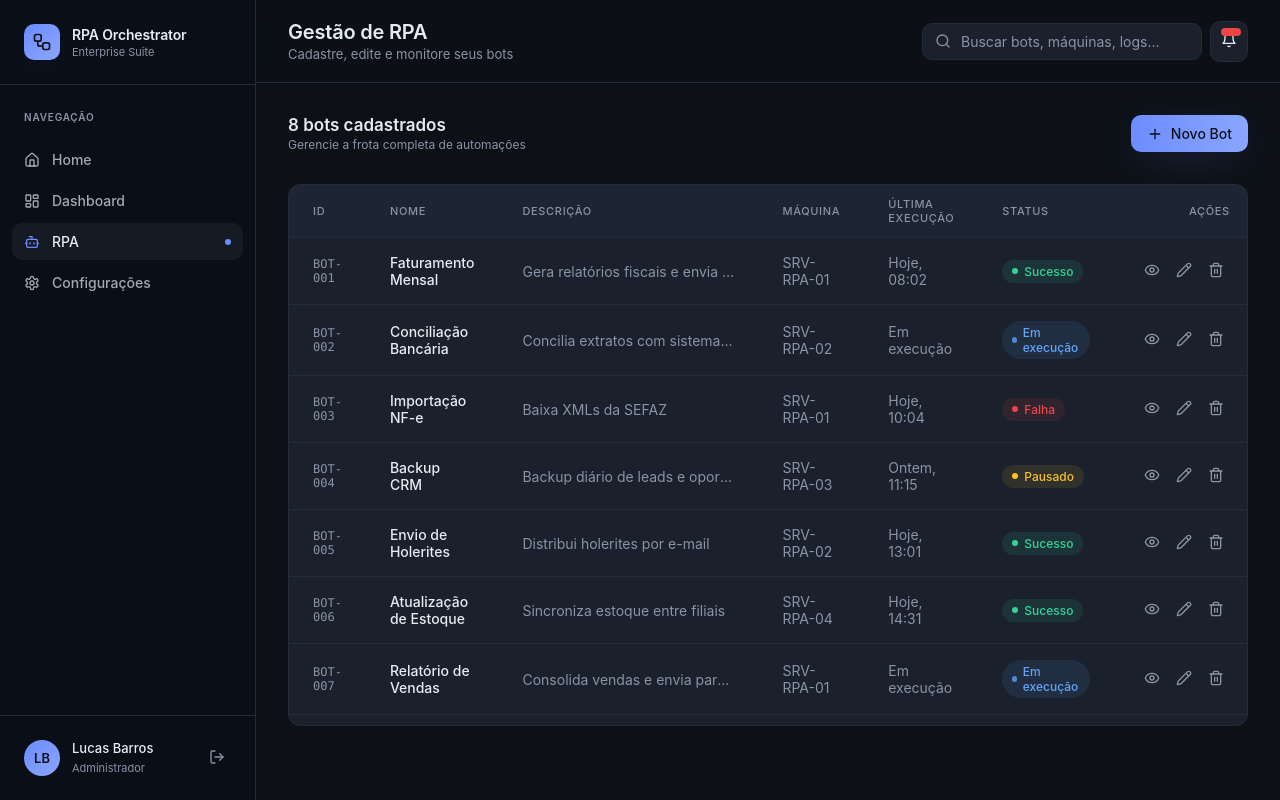
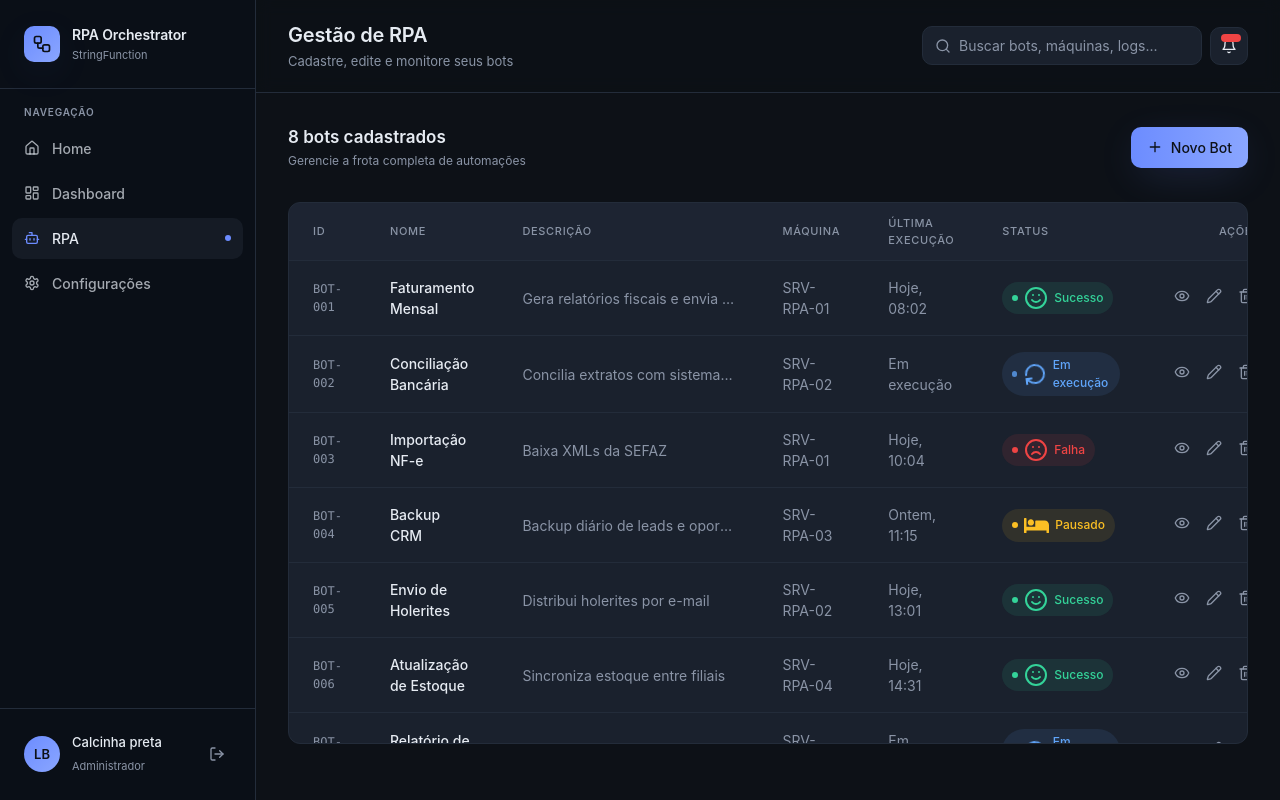
Before and after one commit to StringFunction/sistema_orquestrador, a React (Vite) app: page /rpa in a window 1280 px wide. Built offline with nearby package versions, Linux system fonts and the light colour scheme.

Commit message:
atualizado card de status

```diff
--- a/src/components/Sidebar.jsx
+++ b/src/components/Sidebar.jsx
@@ -15,7 +15,7 @@ export default function Sidebar() {
         <div className="sidebar-logo"><Workflow size={20} color="#0d1117" /></div>
         <div>
           <h1>RPA Orchestrator</h1>
-          <p>Enterprise Suite</p>
+          <p>StringFunction</p>
         </div>
       </div>
 
@@ -39,7 +39,7 @@ export default function Sidebar() {
         <div className="user-card">
           <div className="user-avatar">LB</div>
           <div className="user-info">
-            <p>Lucas Barros</p>
+            <p>Calcinha preta</p>
             <span>Administrador</span>
           </div>
           <button className="logout-btn" aria-label="Sair"><LogOut size={16} /></button>
--- a/src/components/StatusBadge.jsx
+++ b/src/components/StatusBadge.jsx
@@ -1,10 +1,17 @@
+import { Smile, Frown, Meh, RotateCw } from "lucide-react";
+import { FaBed } from "react-icons/fa";
+
 const map = {
-  success: { label: "Sucesso", cls: "success" },
-  failure: { label: "Falha", cls: "danger" },
-  running: { label: "Em execução", cls: "info" },
-  paused: { label: "Pausado", cls: "warning" },
+  success: { label: "Sucesso", cls: "success" , icon : <Smile />},
+  failure: { label: "Falha", cls: "danger", icon : <Frown/> },
+  running: { label: "Em execução", cls: "info", icon: <RotateCw /> },
+  paused: { label: "Pausado", cls: "warning", icon: <FaBed className="text-[25px]"/> },
 };
 export default function StatusBadge({ status }) {
   const s = map[status];
-  return (<span className={"badge " + s.cls}><span className="dot-sm" />{s.label}</span>);
+  if (status ==  "running") return <span className={"badge " + s.cls}><span className="dot-sm" /><span className="animate-spin">{s.icon }</span>{s.label}</span>
+  return (
+  <span className={"badge " + s.cls}><span className="dot-sm" />{s.icon }{s.label}</span>
+
+);
 }
--- a/src/pages/Home.jsx
+++ b/src/pages/Home.jsx
@@ -41,12 +41,12 @@ export default function Home() {
               <input className="input" value={query} onChange={(e) => setQuery(e.target.value)} placeholder="Buscar por nome ou ID..." style={{ width: 220 }} />
               <div className="input" style={{ display: "flex", alignItems: "center", gap: 6, padding: "6px 10px" }}>
                 <Filter size={14} color="var(--muted)" />
-                <select value={filter} onChange={(e) => setFilter(e.target.value)} style={{ background: "transparent", border: "none", outline: "none", fontSize: 13 }}>
-                  <option value="all">Todos</option>
-                  <option value="success">Sucesso</option>
-                  <option value="failure">Falha</option>
-                  <option value="running">Em execução</option>
-                  <option value="paused">Pausado</option>
+                <select value={filter} onChange={(e) => setFilter(e.target.value)} style={{ background: "#0a0f1711", border: "none", outline: "none", fontSize: 13 }}>
+                  <option style={{color : "white", background : "#0a0f1711"}} value="all">Todos</option>
+                  <option style={{color : "white", background : "#0a0f17"}} value="success">Sucesso</option>
+                  <option style={{color : "white", background : "#0a0f17"}} value="failure">Falha</option>
+                  <option style={{color : "white", background : "#0a0f17"}} value="running">Em execução</option>
+                  <option style={{color : "white", background : "#0a0f17"}} value="paused">Pausado</option>
                 </select>
               </div>
             </div>
--- a/src/styles.css
+++ b/src/styles.css
@@ -1,3 +1,4 @@
+@import "tailwindcss";
 :root {
   --bg: #0d1117;
   --bg-elev: #151b25;
@@ -81,9 +82,9 @@ input, select { font-family: inherit; color: inherit; }
 }
 .search-box input { background: transparent; border: none; outline: none; flex: 1; font-size: 14px; }
 .search-box input::placeholder { color: var(--muted); }
-.icon-btn { padding: 10px; border-radius: 10px; background: var(--card); border: 1px solid var(--border); position: relative; transition: background 0.15s; }
+.icon-btn { padding: 10px; border-radius: 10px; background: var(--card); border: 1px solid var(--border); position: relative; transition: 0.15s; }
 .icon-btn:hover { background: var(--bg-elev); }
-.icon-btn .badge { position: absolute; top: 6px; right: 6px; width: 8px; height: 8px; border-radius: 999px; background: var(--danger); }
+.icon-btn .badge { position: absolute; top: 6px; right: 6px; width: 10px; height: 8px; border-radius: 999px; background: var(--danger); }
 
 /* Page */
 .page { padding: 32px; display: flex; flex-direction: column; gap: 32px; }
--- a/vite.config.js
+++ b/vite.config.js
@@ -1,19 +1,9 @@
 import { defineConfig } from "vite";
 import react from "@vitejs/plugin-react";
-import path from "path"
-export default defineConfig(({ mode }) => ({
-  server: {
-    host: "::",
-    port: 8080,
-  },
-  plugins: [
-    react(),
-    mode === 'development' &&
-    componentTagger(),
-  ].filter(Boolean),
-  resolve: {
-    alias: {
-      "@": path.resolve(__dirname, "./src"),
-    },
-  },
-}));
+import tailwindcss from '@tailwindcss/vite'
+import path from "path";
+
+export default defineConfig({
+  plugins: [react(),tailwindcss()],
+  resolve: { alias: { "@": path.resolve(__dirname, "./src") } },
+});
```
Also changed, not shown: package.json (+5 -2 lines), src/pages/Login.jsx (added, +11 -0 lines), src/assets/dormindo.png (added), 1 other file (tests, documents, lock files or other folders).
